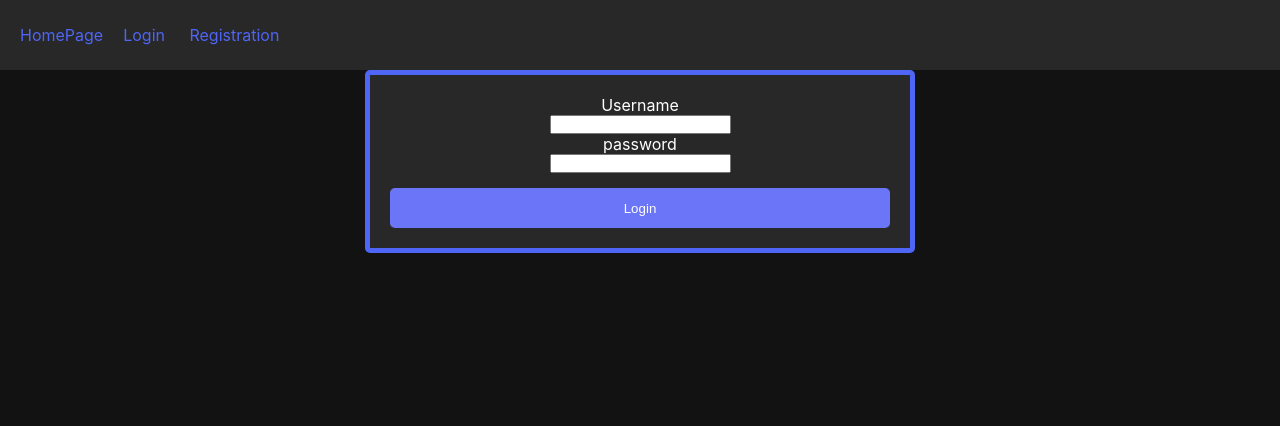
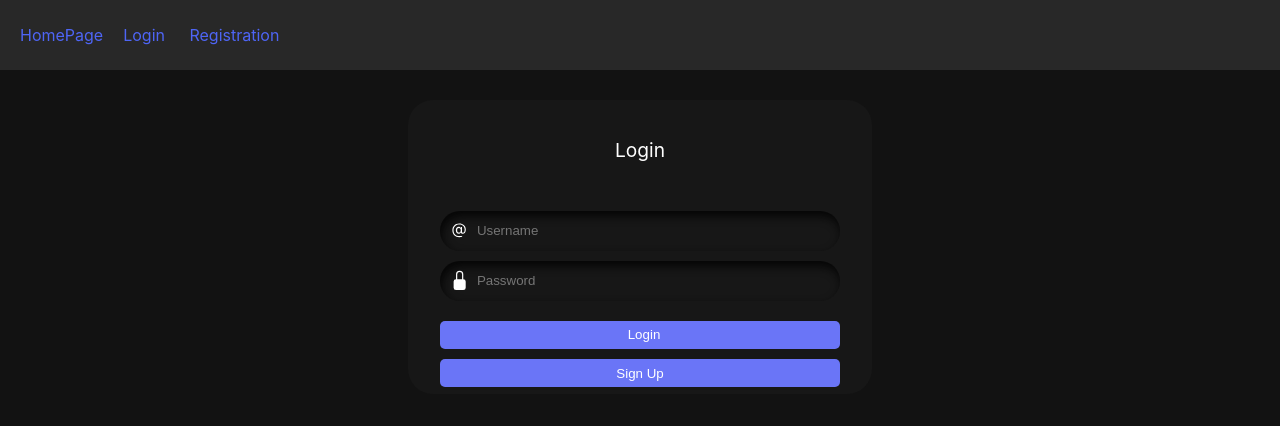
Before and after one commit to fillyourfreetime/version-0.0.1, a React (Create React App) app in the folder client/: page /login in a window 1280 px wide. Shown: the top 426 px of the page. Built offline with nearby package versions, Linux system fonts and the light colour scheme; no server answers.

Commit message:
Co-authored-by: Pascal030706 <Pascal030706@users.noreply.github.com>

```diff
--- a/client/public/index.html
+++ b/client/public/index.html
@@ -4,6 +4,7 @@
     <meta charset="utf-8" />
     <link rel="icon" href="%PUBLIC_URL%/IMG-3858-removebg-preview.png" />
     <meta name="viewport" content="width=device-width, initial-scale=1" />
+    <script src="https://www.google.com/recaptcha/enterprise.js?render=6LdFzisnAAAAAKx8W64RnlCIs3BE_P8zaR5VMmGq"></script>
     <meta name="theme-color" content="#000000" />
     <meta
       name="description"
--- a/client/src/App.css
+++ b/client/src/App.css
@@ -248,3 +248,94 @@
   display: grid;
   place-items: center;
 }
+
+.form {
+  display: flex;
+  flex-direction: column;
+  gap: 10px;
+  padding-left: 2em;
+  padding-right: 2em;
+  padding-bottom: 0.4em;
+  margin-top: 30px;
+  width: 400px;
+  background-color: #171717;
+  border-radius: 25px;
+  transition: .4s ease-in-out;
+}
+
+
+#heading {
+  text-align: center;
+  margin: 2em;
+  color: rgb(255, 255, 255);
+  font-size: 1.2em;
+}
+
+.field {
+  display: flex;
+  align-items: center;
+  justify-content: center;
+  gap: 0.5em;
+  border-radius: 25px;
+  padding: 0.6em;
+  border: none;
+  outline: none;
+  color: white;
+  background-color: #171717;
+  box-shadow: inset 2px 5px 10px rgb(5, 5, 5);
+}
+
+.input-icon {
+  height: 1.3em;
+  width: 1.3em;
+  fill: white;
+}
+
+.input-field {
+  background: none;
+  border: none;
+  outline: none;
+  width: 100%;
+  color: #d3d3d3;
+}
+
+.form .btn {
+  display: flex;
+  justify-content: center;
+  flex-direction: row;
+  margin-top: 2.5em;
+}
+
+.button1 {
+  width: 400px;
+  padding: 0.5em;
+  padding-left: 1.1em;
+  border-radius: 5px;
+  border: none;
+  outline: none;
+  transition: .4s ease-in-out;
+  background-color: var(--color-primary-200);
+  color: white;
+}
+
+.button1:hover {
+  background-color: var(--color-primary-100);
+  color: white;
+}
+
+.button2 {
+  padding: 0.5em;
+  padding-left: 2.3em;
+  padding-right: 2.3em;
+  border-radius: 5px;
+  border: none;
+  outline: none;
+  transition: .4s ease-in-out;
+  background-color: var(--color-primary-200);
+  color: white;
+}
+
+.button2:hover {
+  background-color: var(--color-primary-100);
+  color: white;
+}
--- a/client/src/Pages/RegistrationPage.js
+++ b/client/src/Pages/RegistrationPage.js
@@ -5,13 +5,13 @@
 import { useNavigate } from "react-router-dom";
 
 function RegistrationPage() {
-  const [username, setUsername] = useState("")
-  const [email, setEmail] = useState("")
-  const [password, setPassword] = useState("")
-  const [birthdate, setBirthdate] = useState("")
-  const [phonenumber, setPhonenumber] = useState("")
-  const [passwordrep, setPasswordrep] = useState("")
-  const [gender, setGender] = useState("")
+  const [username, setUsername] = useState("");
+  const [email, setEmail] = useState("");
+  const [password, setPassword] = useState("");
+  const [birthdate, setBirthdate] = useState("");
+  const [phonenumber, setPhonenumber] = useState("");
+  const [passwordrep, setPasswordrep] = useState("");
+  const [gender, setGender] = useState("");
   const [postObject, setPostObject] = useState({});
 
   let navigate = useNavigate();
@@ -24,62 +24,69 @@
     passwordrep: "",
     birthdate: "",
   };
-  const phoneRegExp = /^((\\+[1-9]{1,4}[ \\-]*)|(\\([0-9]{2,3}\\)[ \\-]*)|([0-9]{2,4})[ \\-]*)*?[0-9]{3,4}?[ \\-]*[0-9]{3,4}?$/;
+  const phoneRegExp =
+    /^((\\+[1-9]{1,4}[ \\-]*)|(\\([0-9]{2,3}\\)[ \\-]*)|([0-9]{2,4})[ \\-]*)*?[0-9]{3,4}?[ \\-]*[0-9]{3,4}?$/;
   const validationSchema = Yup.object().shape({
-    username: Yup.string()
-      .min(3)
-      .max(15)
-      .required(),
-    email: Yup.string()
-      .email()
-      .required(),
-    password: Yup.string()
-      .min(8)
-      .max(20)
-      .required(),
+    username: Yup.string().min(3).max(15).required(),
+    email: Yup.string().email().required(),
+    password: Yup.string().min(8).max(20).required(),
     birthdate: Yup.string().required(),
-    phonenumer: Yup.string()
-      .required()
-      .matches(phoneRegExp),
-    passwordrep: Yup.string().required()
+    phonenumer: Yup.string().required().matches(phoneRegExp),
+    passwordrep: Yup.string().required(),
   });
 
-
   const onSubmit = () => {
-    const data = {username:username, email:email, password:password, birthdate:birthdate, phonenumber: phonenumber,password: password, passwordrep: passwordrep, gender: "male"};
-    console.log(data)
-    axios.post("http://localhost:3001/users/register", data, {headers: { serveraccessToken: localStorage.getItem("serveraccessToken") }}).then((response) => {
-      if (response.data.error){
+    const data = {
+      username: username,
+      email: email,
+      password: password,
+      birthdate: birthdate,
+      phonenumber: phonenumber,
+      password: password,
+      passwordrep: passwordrep,
+      gender: "male",
+    };
+    console.log(data);
+    axios
+      .post("http://localhost:3001/users/register", data, {
+        headers: {
+          serveraccessToken: localStorage.getItem("serveraccessToken"),
+        },
+      })
+      .then((response) => {
+        if (response.data.error) {
           setPostObject(response.data);
           console.log(response.data.error);
-      }else{setPostObject(response.data)
+        } else {
+          setPostObject(response.data);
           navigate("/registrationsuccess");
-      console.log(response.data);}
+          console.log(response.data);
+        }
       });
   };
 
   return (
     <div className="app">
-      <Formik
-        initialValues={initialValues}
-        validationSchema={validationSchema}
-      >
-        <Form className="formContainer">
+      <Formik initialValues={initialValues} validationSchema={validationSchema}>
+        <form class="form">
           <label className="registerlabel">Username: </label>
           <ErrorMessage name="username" component="span" />
           <input
             type="text"
+            class="input-field"
             onChange={(event) => {
-              setUsername(event.target.value)
+              setUsername(event.target.value);
             }}
           />
+          <path d="M8 1a2 2 0 0 1 2 2v4H6V3a2 2 0 0 1 2-2zm3 6V3a3 3 0 0 0-6 0v4a2 2 0 0 0-2 2v5a2 2 0 0 0 2 2h6a2 2 0 0 0 2-2V9a2 2 0 0 0-2-2z"></path>
           <br />
           <label className="registerlabel">Email: </label>
           <ErrorMessage name="email" component="span" />
           <input
             type="text"
+            class="input-field"
             onChange={(event) => {
-              setEmail(event.target.value)
+              setEmail(event.target.value);
             }}
           />
           <br />
@@ -87,8 +94,9 @@
           <ErrorMessage name="birthdate" component="span" />
           <input
             type="date"
+            class="input-field"
             onChange={(event) => {
-              setBirthdate(event.target.value)
+              setBirthdate(event.target.value);
             }}
           />
           <br />
@@ -96,8 +104,9 @@
           <ErrorMessage name="phonenumber" component="span" />
           <input
             type="text"
+            class="input-field"
             onChange={(event) => {
-              setPhonenumber(event.target.value)
+              setPhonenumber(event.target.value);
             }}
           />
           <br />
@@ -105,8 +114,9 @@
           <ErrorMessage name="password" component="span" />
           <input
             type="password"
+            class="input-field"
             onChange={(event) => {
-              setPassword(event.target.value)
+              setPassword(event.target.value);
             }}
           />
           <br />
@@ -114,14 +124,19 @@
           <ErrorMessage name="passwordrep" component="span" />
           <input
             type="password"
+            class="input-field"
             onChange={(event) => {
-              setPasswordrep(event.target.value)
+              setPasswordrep(event.target.value);
             }}
           />
           <br />
+          <div class="g-recaptcha" data-sitekey="6LdFzisnAAAAAKx8W64RnlCIs3BE_P8zaR5VMmGq"></div>
           <div className="error-message"> {postObject.error} </div>
-          <button type="submit" className="submit-button" onClick={onSubmit}>Register</button>
-        </Form>
+          <button type="submit" className="submit-button" onClick={onSubmit}>
+            Register
+          </button>
+
+        </form>
       </Formik>
     </div>
   );
--- a/client/src/Pages/loginpage.js
+++ b/client/src/Pages/loginpage.js
@@ -37,23 +37,54 @@
   };
   return (
     <div>
-      <form className="formContainer">
-        <label>Username</label>
+      <form class="form">
+        <p id="heading">Login</p>
+        <div class="field">
+          <svg
+            class="input-icon"
+            xmlns="http://www.w3.org/2000/svg"
+            width="16"
+            height="16"
+            fill="currentColor"
+            viewBox="0 0 16 16"
+          >
+            <path d="M13.106 7.222c0-2.967-2.249-5.032-5.482-5.032-3.35 0-5.646 2.318-5.646 5.702 0 3.493 2.235 5.708 5.762 5.708.862 0 1.689-.123 2.304-.335v-.862c-.43.199-1.354.328-2.29.328-2.926 0-4.813-1.88-4.813-4.798 0-2.844 1.921-4.881 4.594-4.881 2.735 0 4.608 1.688 4.608 4.156 0 1.682-.554 2.769-1.416 2.769-.492 0-.772-.28-.772-.76V5.206H8.923v.834h-.11c-.266-.595-.881-.964-1.6-.964-1.4 0-2.378 1.162-2.378 2.823 0 1.737.957 2.906 2.379 2.906.8 0 1.415-.39 1.709-1.087h.11c.081.67.703 1.148 1.503 1.148 1.572 0 2.57-1.415 2.57-3.643zm-7.177.704c0-1.197.54-1.907 1.456-1.907.93 0 1.524.738 1.524 1.907S8.308 9.84 7.371 9.84c-.895 0-1.442-.725-1.442-1.914z"></path>
+          </svg>
           <input
+            autocomplete="off"
+            placeholder="Username"
+            class="input-field"
             type="text"
             onChange={(event) => {
               setUsername(event.target.value);
             }}
-        />
-        <label>password</label>
+          ></input>
+        </div>
+        <div class="field">
+          <svg
+            class="input-icon"
+            xmlns="http://www.w3.org/2000/svg"
+            width="16"
+            height="16"
+            fill="currentColor"
+            viewBox="0 0 16 16"
+          >
+            <path d="M8 1a2 2 0 0 1 2 2v4H6V3a2 2 0 0 1 2-2zm3 6V3a3 3 0 0 0-6 0v4a2 2 0 0 0-2 2v5a2 2 0 0 0 2 2h6a2 2 0 0 0 2-2V9a2 2 0 0 0-2-2z"></path>
+          </svg>
           <input
+            placeholder="Password"
+            class="input-field"
             type="password"
             onChange={(event) => {
               setPassword(event.target.value);
             }}
-        />
+          ></input>
+        </div>
         <div className="error-message"> {postObject.error} </div>
-        <button  onClick={login} type="button"> Login </button>
+        <button class="button1" onClick={login}>
+          &nbsp;&nbsp;&nbsp;&nbsp;&nbsp;&nbsp;Login&nbsp;&nbsp;&nbsp;&nbsp;&nbsp;&nbsp;
+        </button>
+        <button class="button2">Sign Up</button>
       </form>
     </div>
   );
```
Also changed, not shown: 1 other file (tests, documents, lock files or other folders). Lines whose indentation alone changed are shown as unchanged.
